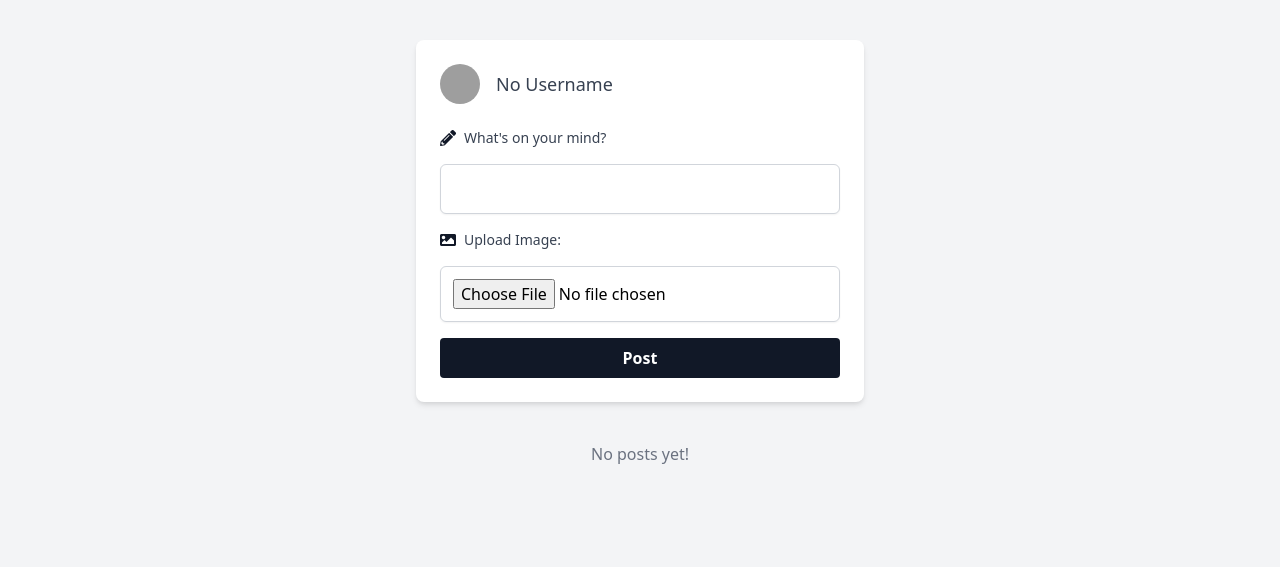
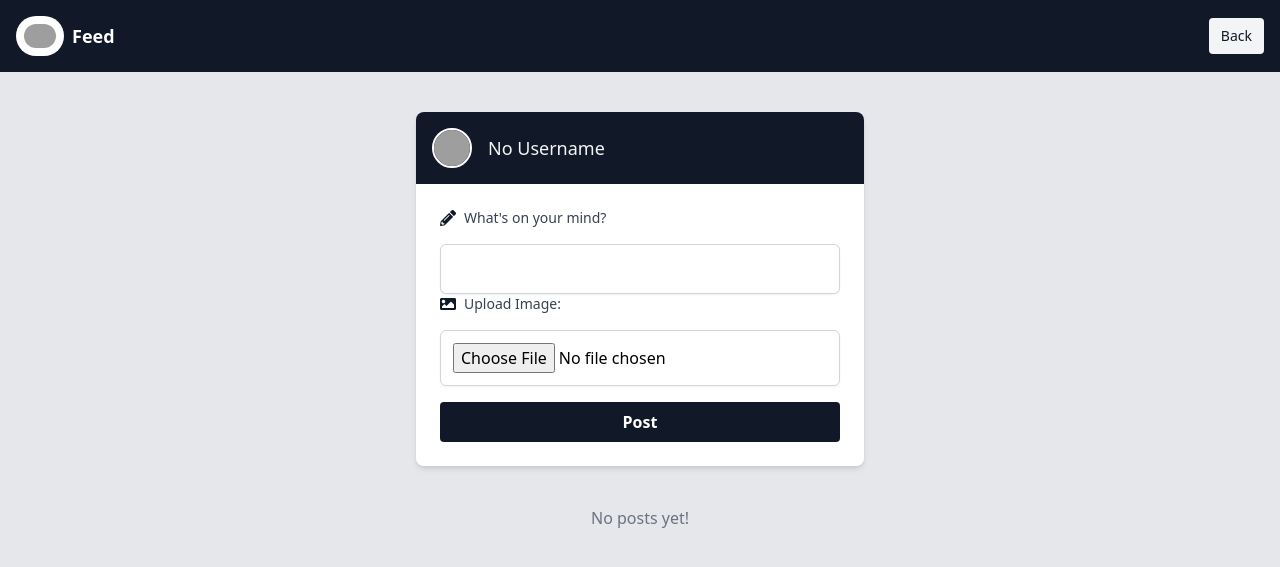
Before and after one commit to jyotheshkar/pilot, a PHP site: page /posts.php in a window 1280 px wide. Shown: the top 567 px of the page. Run offline with PHP 8.4, Linux system fonts and the light colour scheme; the visitor is signed in with stand-in values (Sample User, id 1); data that the repository does not hold is empty; grey boxes are pictures that could not be loaded.

Commit message:
Update posts.php

```diff
--- a/posts.php
+++ b/posts.php
@@ -96,19 +96,35 @@
 
 
 </head>
-<body class="bg-gray-100">
-<div class="max-w-md mx-auto p-6 bg-white rounded-lg shadow-md mt-10">
-<div class="flex items-center mb-6">
-        <img class="w-10 h-10 rounded-full mr-4" src="<?php echo $profilePic; ?>" alt="Profile Picture">
-        <h2 class="text-lg font-medium text-gray-700"><?php echo $username; ?></h2>
+<body class="bg-gray-200">
+
+<nav class="sticky top-0 bg-gray-900 p-4 text-white flex justify-between items-center z-50">
+    <div class="flex items-center">
+        <img class="w-auto px-2 bg-white py-2 h-10 sm:h-10 rounded-full mr-2" src="images/ficon.png" alt="">
+        <div class="text-lg font-semibold">Feed</div>
+    </div>
+    <a href="body.php" class="hover:bg-gray-700 bg-gray-100 text-gray-900 hover:text-gray-100 px-3 py-2 rounded text-sm transition-colors duration-200">Back</a>
+</nav>
+
+    <div class="max-w-md mx-auto rounded-lg shadow-md mt-10">
+    <!-- Red background section -->
+    <div class="bg-gray-900 p-4 rounded-t-lg">
+    <div class="flex items-center">
+        <img class="w-10 h-10 rounded-full text-gray-100 border-white border-2 mr-4" src="<?php echo $profilePic; ?>" alt="Profile Picture">
+        <h2 class="text-lg font-medium text-gray-100"><?php echo $username; ?></h2>
+    </div>
 </div>
 
+    <!-- White background section for file input and button -->
+    <div class="bg-white p-6 rounded-b-lg">
     <form action="submit_post.php" method="post" enctype="multipart/form-data" class="space-y-4">
             <div class="flex items-center">
                 <i class="fas fa-pencil-alt text-gray-900 mr-2"></i>
                 <label for="postContent" class="block text-sm font-medium text-gray-700">What's on your mind?</label>
             </div>
             <input type="text" id="postContent" name="postContent" required class="mt-1 block w-full p-3 border border-gray-300 rounded-md shadow-sm focus:border-indigo-500 focus:ring focus:ring-indigo-500 focus:ring-opacity-50 placeholder-gray-500">
+        </form>
+        <form action="submit_post.php" method="post" enctype="multipart/form-data" class="space-y-4">
             <div class="flex items-center">
                 <i class="fas fa-image text-gray-900 mr-2"></i>
                 <label for="postImage" class="block text-sm font-medium text-gray-700">Upload Image:</label>
@@ -116,6 +132,7 @@
             <input type="file" id="postImage" name="postImage" accept="image/*" class="mt-1 block w-full p-3 border border-gray-300 rounded-md shadow-sm focus:border-indigo-500 focus:ring focus:ring-indigo-500 focus:ring-opacity-50">
             <button type="submit" name="submitPost" class="w-full bg-gray-900 hover:bg-gray-700 text-white font-bold py-2 px-4 rounded focus:outline-none focus:shadow-outline transition duration-300 ease-in-out">Post</button>
         </form>
+    </div>
 </div>
 
 <?php
@@ -165,7 +182,7 @@
 }
 
 
-        echo "<div class='flex items-center space-x-4'>";
+        echo "<div class='flex items-center  space-x-4'>";
         echo "<img src='" . htmlspecialchars($row['profile_pic']) . "' alt='Profile Pic' class='w-12 h-12 rounded-full'>";
         echo "<h3 class='text-lg font-bold'>" . htmlspecialchars($row['username']) . "</h3>";
         echo "</div>";
@@ -275,13 +292,11 @@
 
 
 <script>
+document.addEventListener('DOMContentLoaded', function() {
     // Function to handle like/unlike and comment asynchronously
     function handleInteraction(action, postId) {
         // Find the form corresponding to the action
         const form = document.querySelector(`form[data-action="${action}"][data-post-id="${postId}"]`);
-
-    // Prevent default form submission behavior
-    event.preventDefault();
 
         // Serialize form data
         const formData = new FormData(form);
@@ -295,23 +310,43 @@
         .then(data => {
             // Update UI if needed
             console.log(data); // Log response for debugging
+            // You can update UI here if necessary, like updating the like count or refreshing the comments
+            // For now, let's refresh the page after an interaction to see the changes
+            window.location.reload();
         })
         .catch(error => {
             console.error('Error:', error);
         });
     }
 
-document.addEventListener('click', function(event) {
-    if (event.target.matches('.like-button')) {
-        handleInteraction('like', event.target.dataset.postId);
-    } else if (event.target.matches('.comment-button')) {
-        handleInteraction('comment', event.target.dataset.postId);
+    // Add event listener to all like and comment buttons
+    document.querySelectorAll('.like-button, .comment-button').forEach(button => {
+        button.addEventListener('click', function(event) {
+            // Prevent default button click behavior
+            event.preventDefault();
+
+            // Get the action (like or comment) and post ID from the button's data attributes
+            const action = this.dataset.action;
+            const postId = this.dataset.postId;
+
+            // Call the handleInteraction function with the action and post ID
+            handleInteraction(action, postId);
+        });
+    });
+
+    // Add event listener to all forms with the class 'delete-form'
+    document.querySelectorAll('.delete-form').forEach(form => {
+        form.addEventListener('submit', function(event) {
+            // Show confirmation dialog
+            var confirmDeletion = confirm("Are you sure you want to delete this post?");
+            if (!confirmDeletion) {
+                // If the user clicks 'Cancel', prevent the form from submitting
+                event.preventDefault();
             }
         });
-
-
+    });
+});
 </script>
-
 <script>
 document.addEventListener('DOMContentLoaded', function() {
     // Add event listener to all forms with the class 'delete-form'
```
Lines whose indentation alone changed are shown as unchanged.
